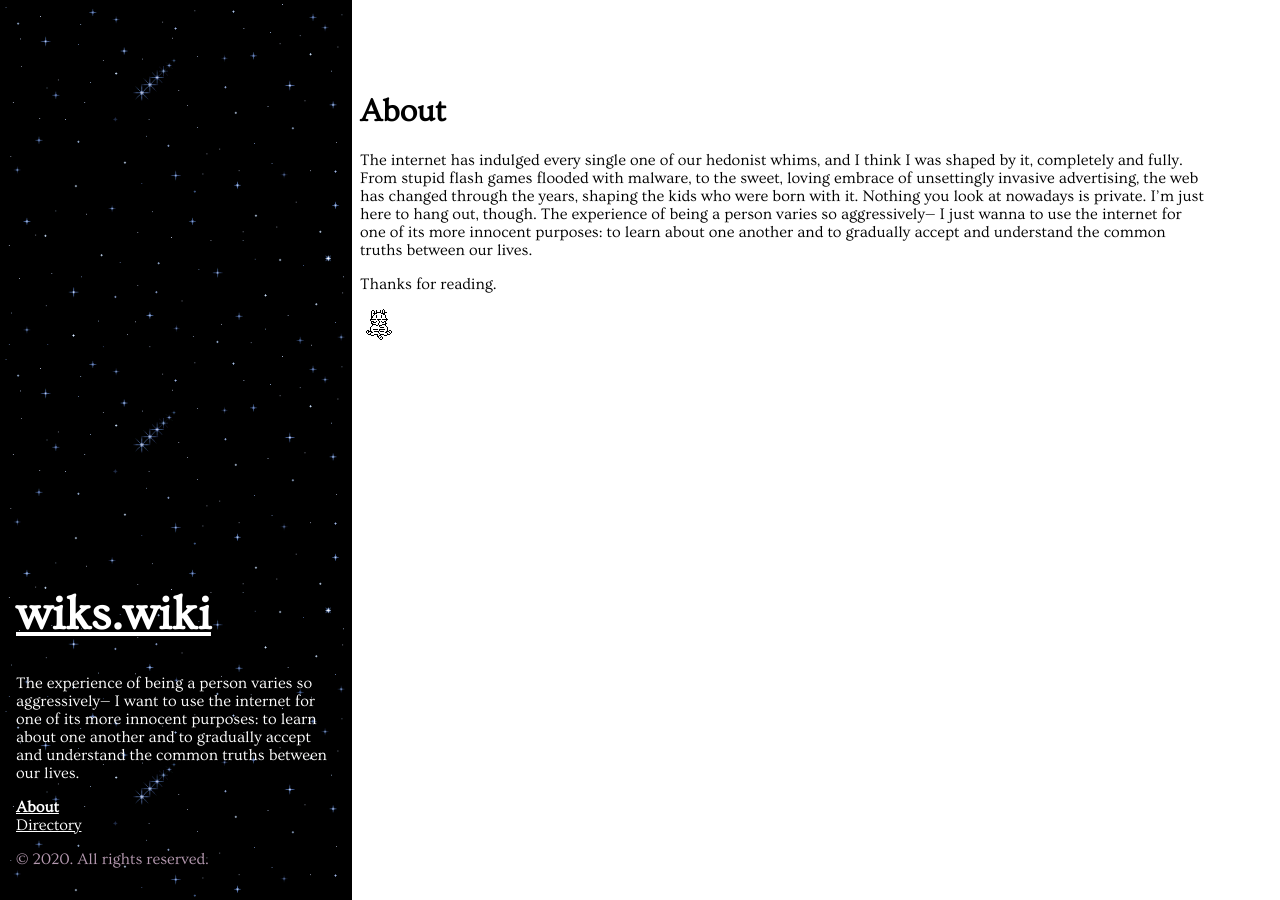
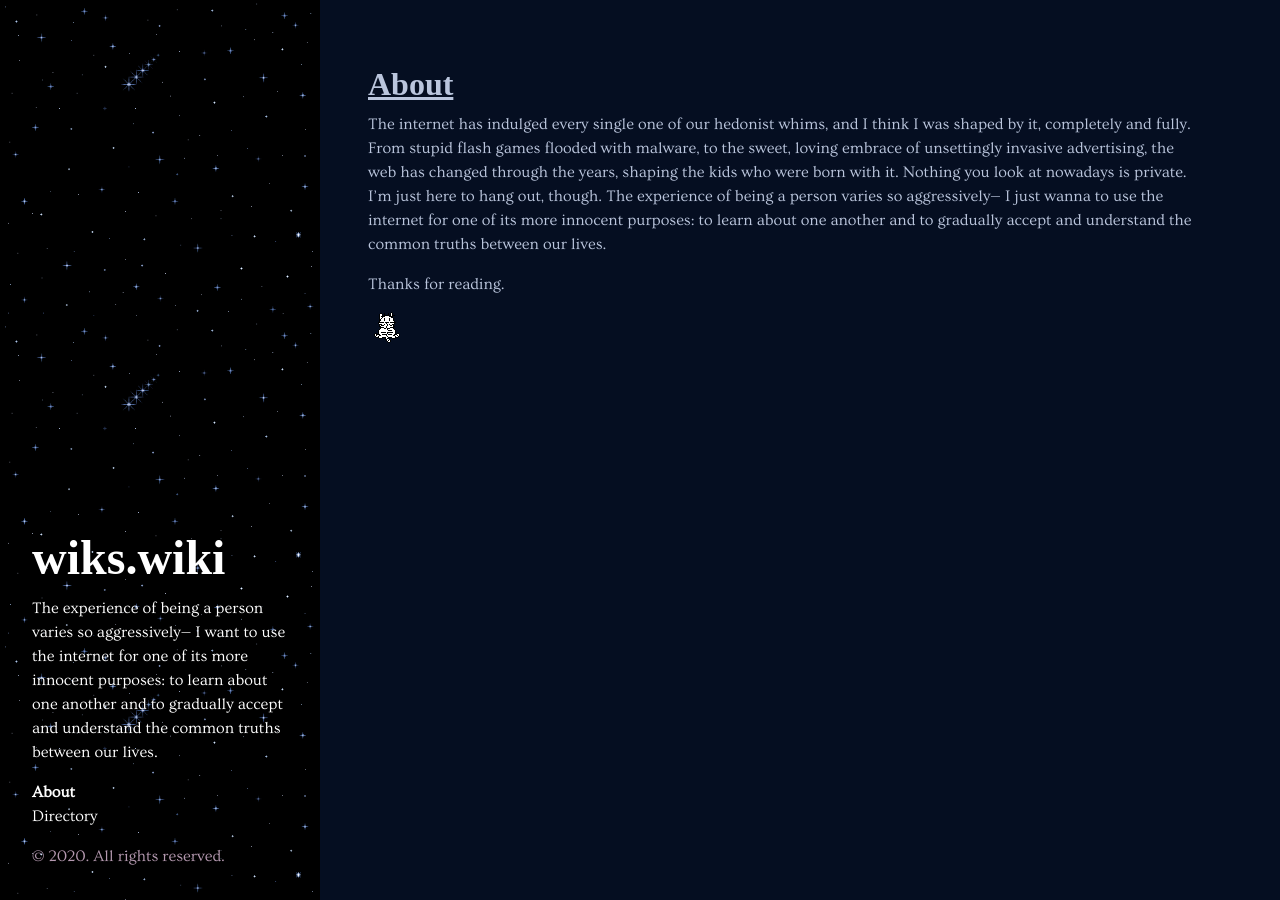
Before and after one commit to w1k5/w1k5.blog, a Jekyll site: the page built from about.md, in a window 1280 px wide. Built offline with Jekyll 4.4.1, drawn with Linux system fonts in a browser that asks for light colours; some web fonts are replaced; comment, search, counter and statistics services are not loaded.

```diff
--- a/_includes/head.html
+++ b/_includes/head.html
@@ -15,12 +15,12 @@
   </title>
 
   <!-- CSS -->
-  <link rel="stylesheet" href="public/css/poole.css">
-  <link rel="stylesheet" href="public/css/syntax.css">
+  <link rel="stylesheet" href="{{ site.baseurl }}/public/css/poole.css">
+  <link rel="stylesheet" href="{{ site.baseurl }}/public/css/syntax.css">
   <link rel="stylesheet" href="{{ site.baseurl }}/public/css/hyde.css">
 
   <!-- Icons -->
-<link rel="shortcut icon" href="../public/favicon.png">
+<link rel="shortcut icon" href="{{ site.baseurl }}/public/favicon.png">
 
   <!-- RSS -->
 <link rel="alternate" type="application/rss+xml" title="RSS" href="/atom.xml">
--- a/public/css/hyde.css
+++ b/public/css/hyde.css
@@ -86,7 +86,7 @@
   }
 }
 
-@media (min-width: 64em) {
+@media (min-width: 56em) {
   .sidebar {
     position: fixed;
     top: 0;
@@ -158,7 +158,7 @@
   }
 }
 
-@media (min-width: 64em) {
+@media (min-width: 56em) {
   .content {
     margin-right: 4rem;
     margin-left: 22rem;
```
